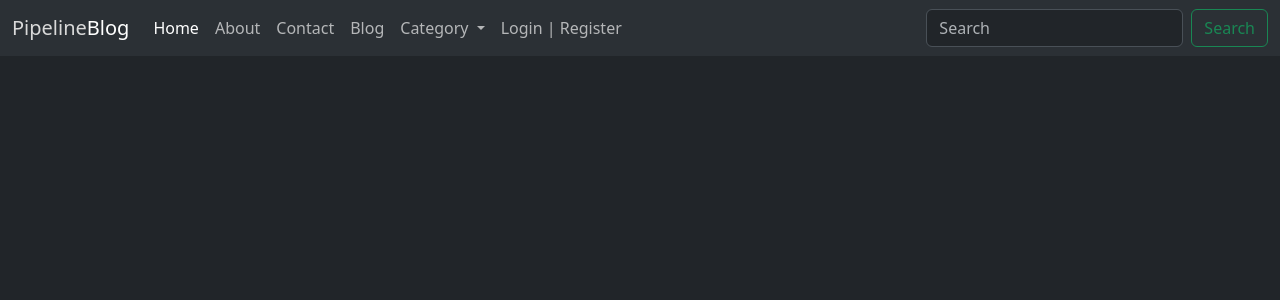
After one commit to albqvictor1508/pipeline-blog, a PHP site: page /navbar.php in a window 1280 px wide. The commit adds this page. Shown: the top 300 px of the page. Run offline with PHP 8.4, Linux system fonts and the light colour scheme.

Commit message:
feat: add navbar and card in blog

```diff
--- /dev/null
+++ b/css.css
@@ -0,0 +1,5 @@
+body {
+  outline-width: 1px;
+  outline-color: white;
+  border-radius: 20%;
+}
--- /dev/null
+++ b/navbar.php
@@ -0,0 +1,57 @@
+<!doctype html>
+<html lang="pt-BR" data-bs-theme="dark">
+  <head>
+    <meta charset="utf-8">
+    <meta name="viewport" content="width=device-width, initial-scale=1">
+    <title>PipelineBlog</title>
+    <link href="https://cdn.jsdelivr.net/npm/bootstrap@5.3.3/dist/css/bootstrap.min.css" rel="stylesheet" integrity="sha384-QWTKZyjpPEjISv5WaRU9OFeRpok6YctnYmDr5pNlyT2bRjXh0JMhjY6hW+ALEwIH" crossorigin="anonymous">
+    <style>
+      .logo-pipeline {
+        color: #D9D9D9;
+      }
+    </style>
+  </head>
+  <body>
+  <nav class="navbar navbar-expand-lg bg-body-tertiary">
+  <div class="container-fluid">
+    <a class="navbar-brand fw-700" href="#"><span class="logo-pipeline">Pipeline</span><span>Blog</span></a>
+    <button class="navbar-toggler" type="button" data-bs-toggle="collapse" data-bs-target="#navbarSupportedContent" aria-controls="navbarSupportedContent" aria-expanded="false" aria-label="Toggle navigation">
+      <span class="navbar-toggler-icon"></span>
+    </button>
+    <div class="collapse navbar-collapse" id="navbarSupportedContent">
+      <ul class="navbar-nav me-auto mb-2 mb-lg-0">
+        <li class="nav-item">
+          <a class="nav-link active" aria-current="page" href="index.php">Home</a>
+        </li>
+        <li class="nav-item">
+          <a class="nav-link" href="about.php">About</a>
+        </li>
+        <li class="nav-item">
+          <a class="nav-link" href="contact.php">Contact</a>
+        </li>
+        <li class="nav-item">
+          <a class="nav-link" href="blog.php">Blog</a>
+        </li>
+        <li class="nav-item dropdown">
+          <a class="nav-link dropdown-toggle" href="#" role="button" data-bs-toggle="dropdown" aria-expanded="false">
+            Category
+          </a>
+          <ul class="dropdown-menu">
+            <li><a class="dropdown-item" href="#">Category 1</a></li>
+            <li><a class="dropdown-item" href="#">Category 2</a></li>
+          </ul>
+        </li>
+        <li class="nav-item">
+          <a class="nav-link" href="#">Login | Register</a>
+        </li>
+      </ul>
+      <form class="d-flex" role="search">
+        <input class="form-control me-2" type="search" placeholder="Search" aria-label="Search">
+        <button class="btn btn-outline-success" type="submit">Search</button>
+      </form>
+    </div>
+  </div>
+</nav>
+    <script src="https://cdn.jsdelivr.net/npm/bootstrap@5.3.3/dist/js/bootstrap.bundle.min.js" integrity="sha384-YvpcrYf0tY3lHB60NNkmXc5s9fDVZLESaAA55NDzOxhy9GkcIdslK1eN7N6jIeHz" crossorigin="anonymous"></script>
+  </body>
+</html>
```
Also changed, not shown: blog.php (added, +31 -0 lines), index.php (+10 -12 lines), index.html (added).
